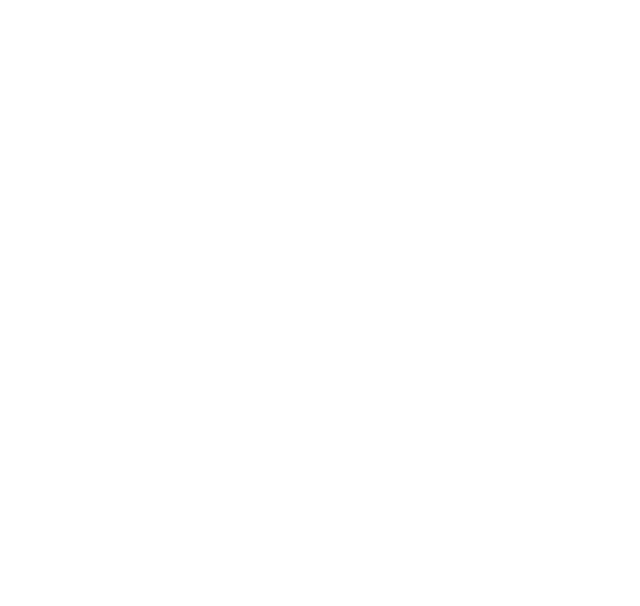
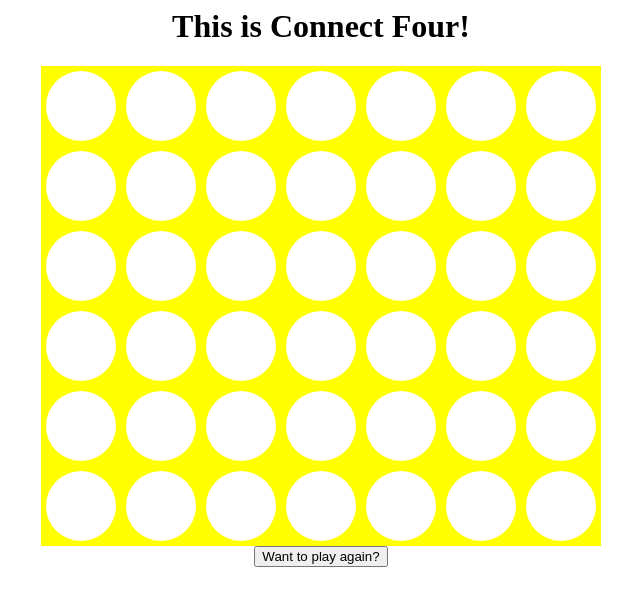
Before and after one commit to kirpalseehra/sparta-project-1, a plain HTML site: page index.html in a window 1280 px wide. Shown: the whole page, without its empty margins (319-959 px from the left). Drawn offline with nearby package versions, Linux system fonts and the light colour scheme.

Commit message:
created the grid and added styling so it displays correctly on the screen

```diff
--- /dev/null
+++ b/connectFour.js
@@ -0,0 +1,22 @@
+class ConnectFour {
+  constructor(selector) {
+    this.ROWS = 6;
+    this.COLS = 7;
+    this.selector = selector;
+    this.createGrid();
+  }
+  //creating the rows anc columns for the grid using javascript and jquery
+  createGrid() {
+    const board = $(this.selector);
+    console.log(board);
+    for (let x = 0; x < this.ROWS; x++) {
+      const row = $('<div>').addClass('row');
+      board.append(row);
+      for (let y = 0; y < this.COLS; y++) {
+        const col = $('<div>').addClass('col empty');
+        row.append(col);
+      }
+    }
+
+  }
+}
--- a/index.html
+++ b/index.html
@@ -1,16 +1,22 @@
-<!DOCTYPE html>
 <html>
 
 <head>
-  <meta charset="utf-8" />
-  <meta http-equiv="X-UA-Compatible" content="IE=edge">
-  <title>Connect Four</title>
-  <meta name="viewport" content="width=device-width, initial-scale=1">
-  <link rel="stylesheet" type="text/css" media="screen" href="main.css" />
-  <script src="main.js"></script>
-</head>
+
+  <head>
+    <title>Connect Four</title>
+    <link rel="stylesheet" href="main.css">
+    <script src="https://cdnjs.cloudflare.com/ajax/libs/jquery/3.2.1/jquery.min.js"></script>
+    <script src="connectFour.js"></script>
+    <script src="main.js"></script>
+
+  </head>
 
 <body>
+
+  <h1>This is Connect Four!</h1>
+  <div id="connectFour"></div>
+  <br>
+  <button id="restart">Want to play again?</button>
 
 </body>
 
--- a/main.css
+++ b/main.css
@@ -0,0 +1,19 @@
+body {
+    text-align: center;
+    background-color: white;
+  }
+
+#connectFour{
+
+  background-color: yellow;
+  display: inline-block;
+}
+
+.col{
+  height: 70px;
+  width: 70px;
+  display: inline-block;
+  background-color: white;
+  border-radius: 50%;
+  margin: 5px;
+}
--- a/main.js
+++ b/main.js
@@ -0,0 +1,3 @@
+$(document).ready(function () {
+  const connectFour = new ConnectFour('#connectFour');
+});
```
Also changed, not shown: Pages/index.html (deleted, +0 -19 lines).
